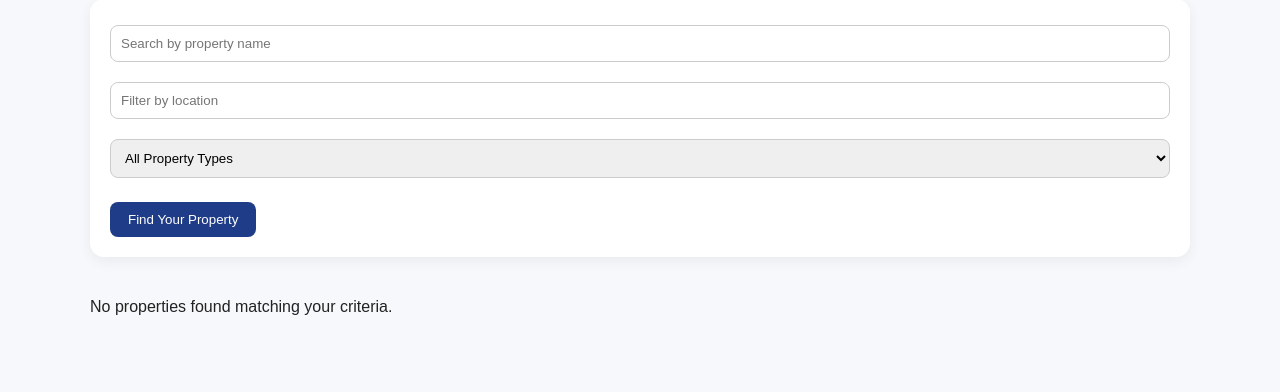
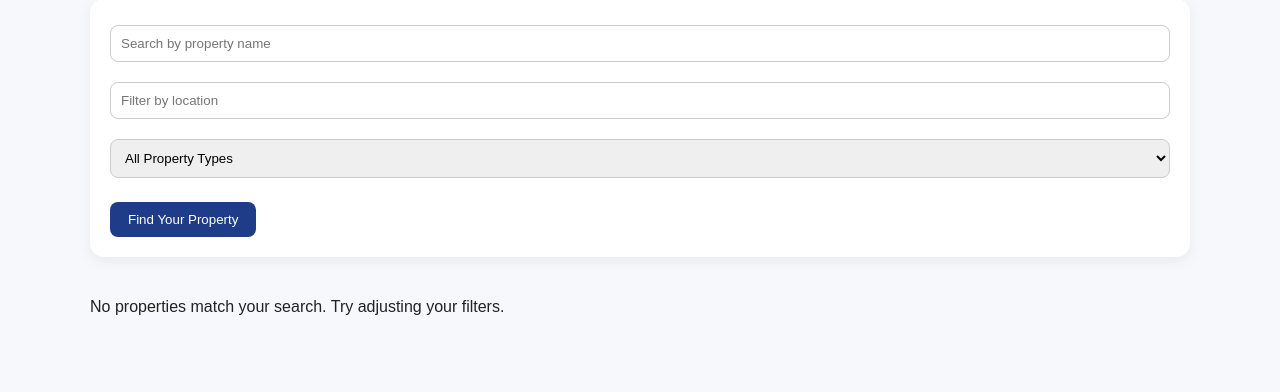
Before and after one commit to pemajo-sudo/real-estate-project, a Django app: page /properties/ in a window 1280 px wide. Shown: the part 137-529 px from the top of the page. Run offline with Django 5.2, Linux system fonts and the light colour scheme; data that the repository does not hold is empty.

Commit message:
Improved empty state messages on home and properties pages

```diff
--- a/listings/templates/listings/home.html
+++ b/listings/templates/listings/home.html
@@ -23,7 +23,7 @@
             </div>
         </div>
     {% empty %}
-        <p>No properties added yet.</p>
+        <p>No featured properties available yet. Start by adding your first property.</p>
     {% endfor %}
 </div>
 {% endblock %}
--- a/listings/templates/listings/properties.html
+++ b/listings/templates/listings/properties.html
@@ -34,7 +34,7 @@
             </div>
         </div>
     {% empty %}
-        <p>No properties found matching your criteria.</p>
+        <p>No properties match your search. Try adjusting your filters.</p>
     {% endfor %}
 </div>
 {% endblock %}
```
